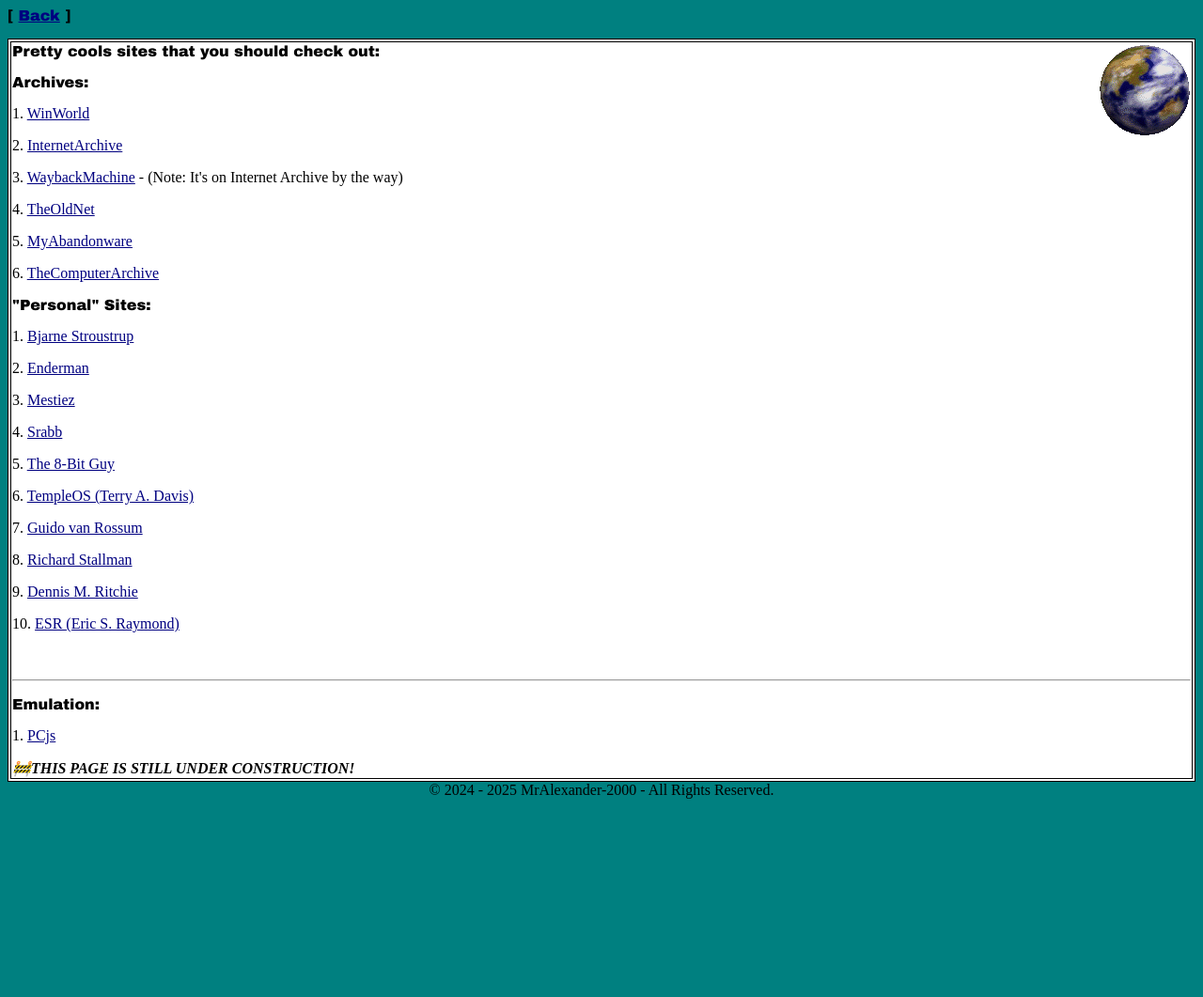
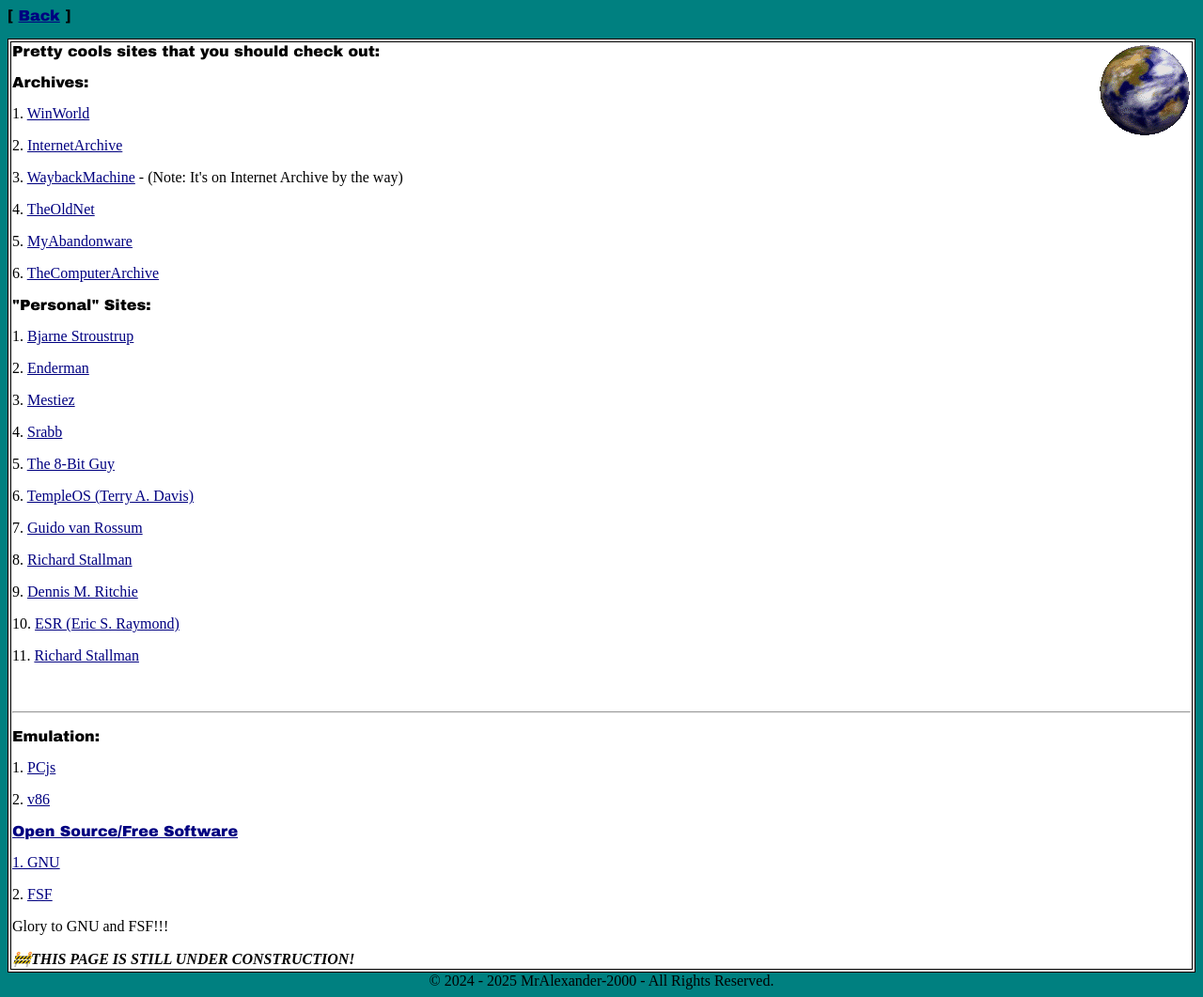
Before and after one commit to MrAlexander-2000/mralexander-2000.github.io, a plain HTML site: page Cool-Sites.htm in a window 1280 px wide. Shown: the whole page at 94% size. Before the commit the page ends 858 px from the top, so only its background shows below. Drawn offline with Linux system fonts and the light colour scheme; a script that the page names is missing.

Commit message:
Updated Cool-Sites.htm

```diff
--- a/Cool-Sites.htm
+++ b/Cool-Sites.htm
@@ -44,9 +44,15 @@
 		<p><font face="Times New Roman">8. <a href="https://www.stallman.org/">Richard Stallman</a></font></p>
 		<p><font face="Times New Roman">9. </font>
 		<a href="https://www.nokia.com/bell-labs/about/dennis-m-ritchie/">Dennis M. Ritchie </a></p>
-		<p>10. <a href="http://www.catb.org/esr/">ESR (Eric S. Raymond)</a><p>&nbsp;<hr>
+		<p>10. <a href="http://www.catb.org/esr/">ESR (Eric S. Raymond)</a><p>
+		<p>11. <a href="http://www.catb.org/esr/">Richard Stallman</a><p>&nbsp;<hr>
 		<p><font face="Arial Black">Emulation:</font></p>
 		<p>1. <a href="https://www.pcjs.org/">PCjs</a></p>
+	   	<p>2. <a href="https://copy.sh/v86/">v86</p>
+		<p><font face="Arial Black">Open Source/Free Software</font></p>
+		<p>1. <a href="https://www.gnu.org/">GNU</a></p>
+		<p>2. <a href="https://www.fsf.org/">FSF</a></p>
+		<p>Glory to GNU and FSF!!!</p>
 		<p><i><b>🚧THIS PAGE IS STILL UNDER CONSTRUCTION!</b></i></td>
 	</tr>
 </table>
```
